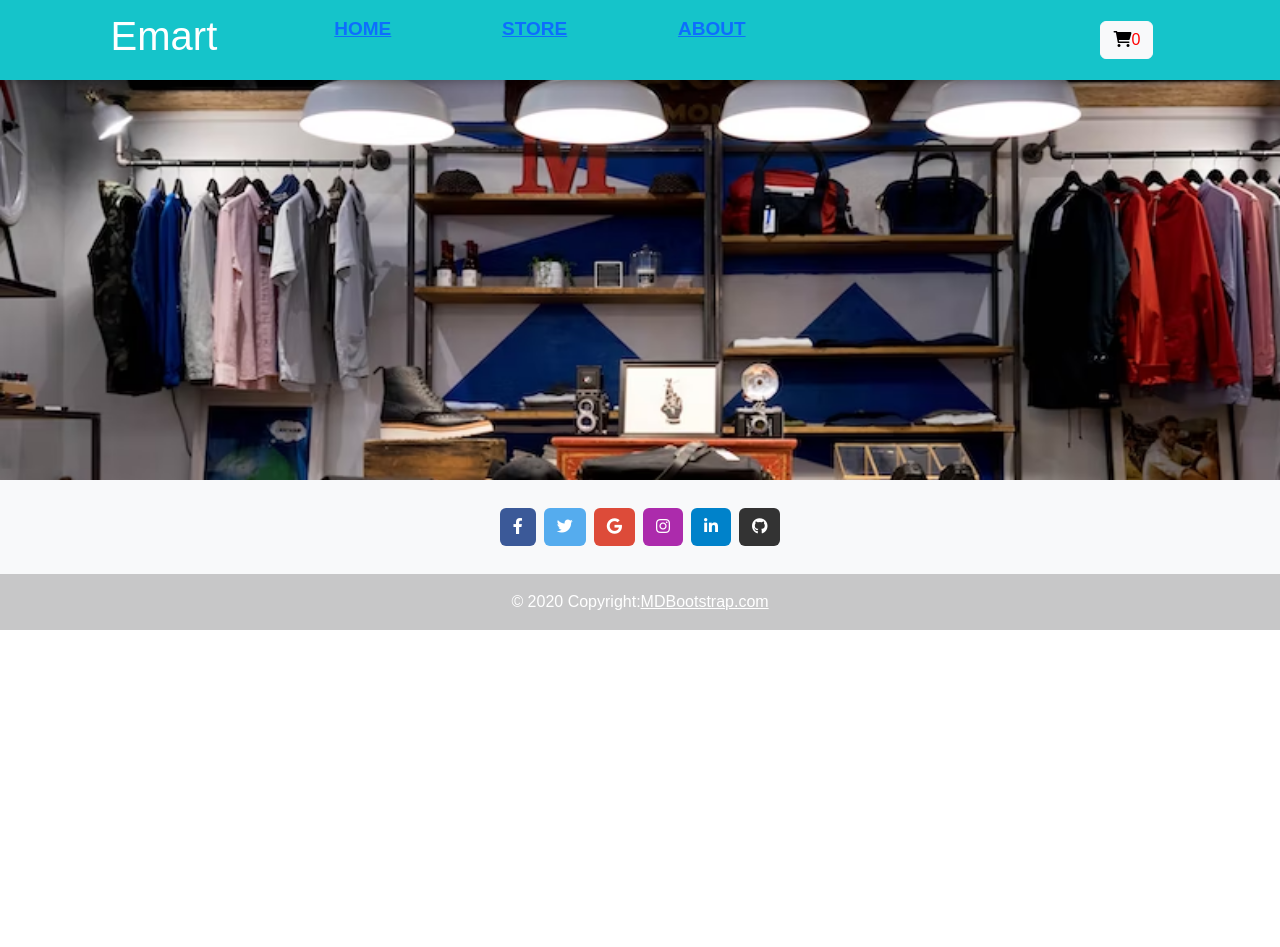
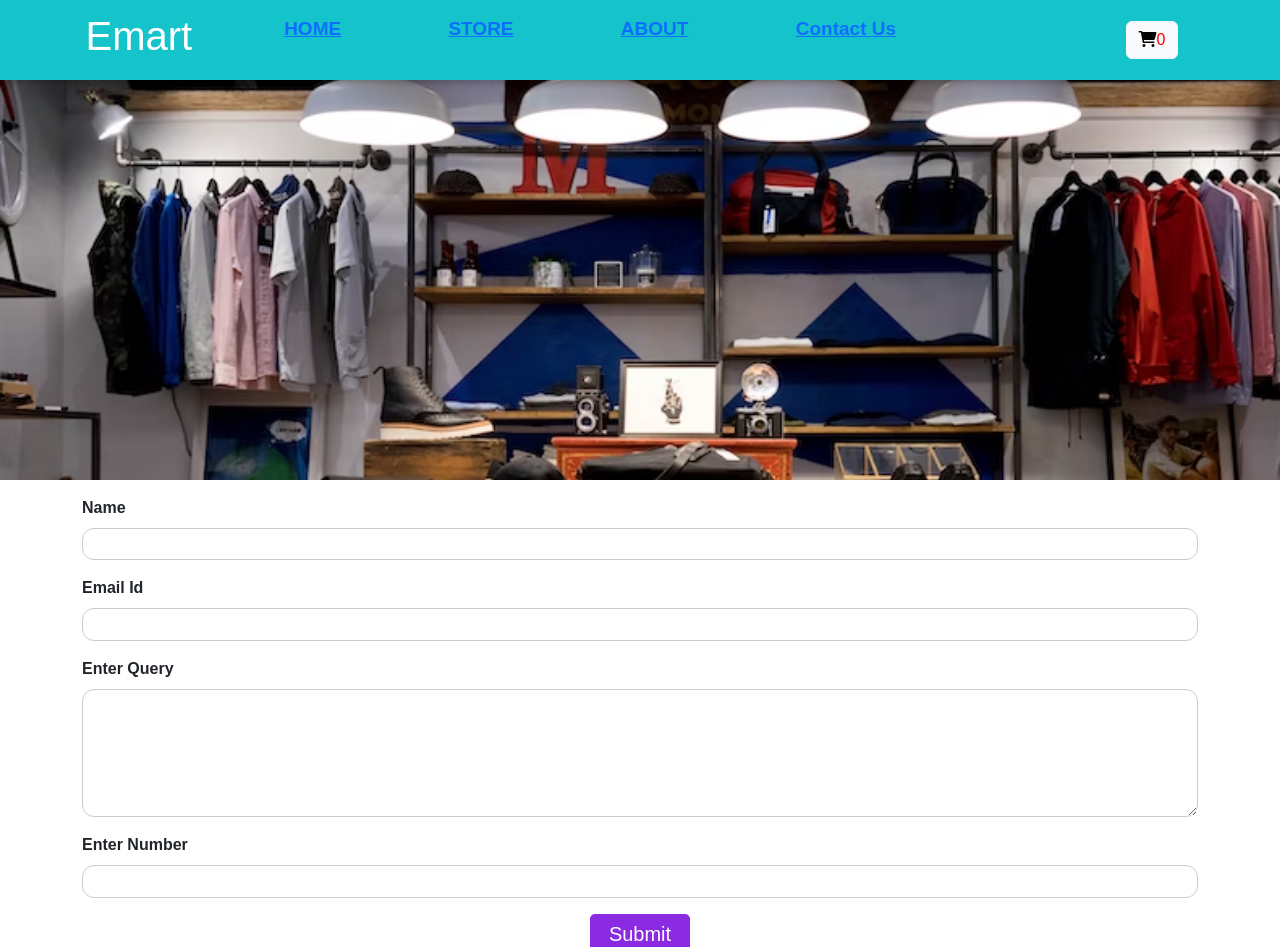
Before and after one commit to ankit-dutta/Emart-react, a React (Create React App) app: page /contact in a window 1280 px wide. Shown: the top 947 px of the page. Before the commit the page ends 800 px from the top, so only its background shows below. Built offline with nearby package versions, Linux system fonts and the light colour scheme.

Commit message:
adding contactus page

```diff
--- a/src/App.js
+++ b/src/App.js
@@ -6,6 +6,7 @@ import Footer from "./component/Layout/Footer";
 import Header from "./component/Layout/Header";
 import Products from "./component/Product/Products";
 import About from "./pages/About";
+import Contactus from "./pages/Contactus";
 import Home from "./pages/Home";
 import CartProvider from "./store/CartProvider";
 
@@ -19,6 +20,17 @@ function App() {
 
   const hideCartHandler = () =>{
     setCartIsShown(false)
+  }
+
+  const addQueryHandler = (queryform) =>{
+    // console.log(queryform)
+    const response = fetch('https://emart-react-default-rtdb.firebaseio.com/contact.json',{
+    method:'POST',
+    body:JSON.stringify(queryform),
+    headers:{
+      'content-Type': 'application/json'
+    }
+    })
   }
 
   return (
@@ -50,6 +62,12 @@ function App() {
             </Route>
           </main>
 
+          <main>
+            <Route path = '/contact' exact>
+              <Contactus onAddQuery = {addQueryHandler} />
+            </Route>
+          </main>
+
 
    {/* Footer--------- */}
    <Footer />
--- a/src/component/Layout/Header.js
+++ b/src/component/Layout/Header.js
@@ -20,6 +20,9 @@ const Header = (props) =>{
                 <li>
                     <NavLink to = '/about'>ABOUT</NavLink>
                 </li>
+                <li>
+                    <NavLink to = '/contact'>Contact Us</NavLink>
+                </li>
             </ul>
         </div>
 
--- /dev/null
+++ b/src/pages/Contact.module.css
@@ -0,0 +1,33 @@
+.control {
+    margin: 1rem 0;
+  }
+
+  .control label {
+    display: block;
+    font-weight: bold;
+    margin-bottom: 0.5rem;
+    text-align: left;
+  }
+
+  .control input,
+  .control textarea {
+    display: block;
+    width: 100%;
+    font: inherit;
+    padding: 0.2rem;
+    border-radius: 12px;
+    border: 1px solid #ccc;
+  }
+
+  .control input:focus,
+  .control textarea:focus {
+    outline: none;
+    border-color: #230052;
+  }
+  .submitbutton{
+    background-color: blueviolet;
+    font-size: 20px;
+    padding: 5px;
+    width: 100px;
+
+  }
--- /dev/null
+++ b/src/pages/Contactus.js
@@ -0,0 +1,62 @@
+import React,{useRef} from 'react';
+
+import classes from './Contact.module.css';
+
+const Contactus = (props) =>{
+    const nameRef = useRef('');
+    const emailIdRef = useRef('')
+    const enterQueryRef = useRef('');
+    const enterNumberRef = useRef('');
+
+    const submitHandler =(event)=>{
+        event.preventDefault();
+
+        const queryform = {
+            name : nameRef.current.value,
+            email:emailIdRef.current.value,
+            query:enterQueryRef.current.value,
+            number:enterNumberRef.current.value
+        }
+        props.onAddQuery(queryform)
+        console.log(queryform);
+    }
+
+    return(
+        <>
+        <div className='container'>
+
+         <form onSubmit={submitHandler}>
+      <div className={classes.control}>
+        <label htmlFor='Name'>Name</label>
+        <input type='text' id='Name'  ref={nameRef} />
+      </div>
+
+
+      <div className={classes.control}>
+        <label htmlFor='email'>Email Id</label>
+        <input type='email' id='email'ref={emailIdRef} />
+      </div>
+
+
+      <div className={classes.control}>
+        <label htmlFor='query'>Enter Query</label>
+        <textarea rows='5' id='query'ref={enterQueryRef} ></textarea>
+      </div>
+
+
+      <div className={classes.control}>
+        <label htmlFor='number'>Enter Number</label>
+        <input type='number' id='number' ref={enterNumberRef} />
+      </div>
+
+      <center>
+      <button className={classes.submitbutton}>Submit</button>
+      </center>
+
+    </form>
+    </div>
+        </>
+    )
+}
+
+export default Contactus;
```
Also changed, not shown: src/pages/Productpage.js (deleted).
